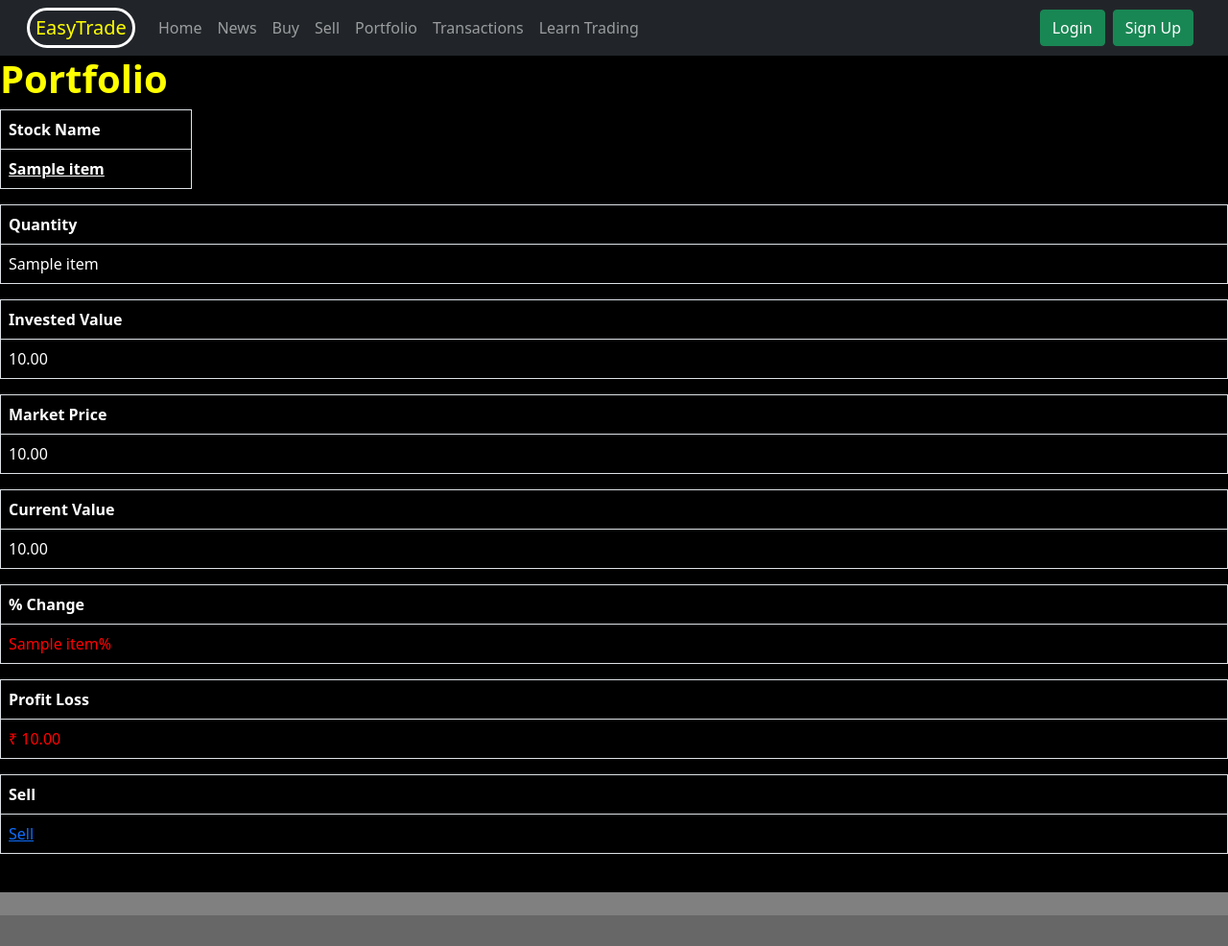
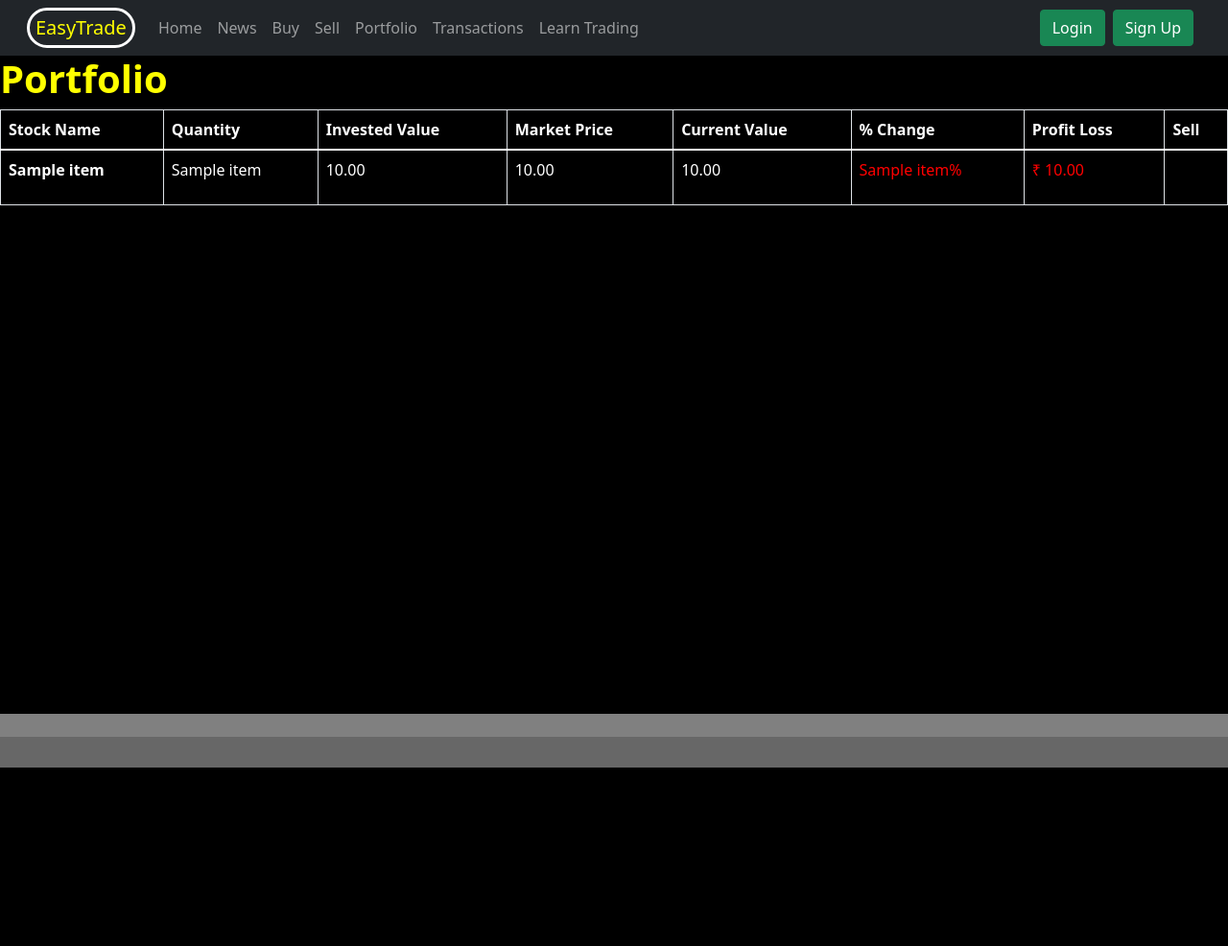
Before and after one commit to mohona7428/Stonks, a Django app: template stock/templates/portfolio11.html in a window 1280 px wide. Shown: the whole page at 96% size. After the commit the page ends 800 px from the top, so only its background shows below. Run offline with Django 3.2, Linux system fonts and the light colour scheme; the template is opened without the code that fills it: most values are stand-ins (such as "Sample title", 1, 10 or a date in 2020); some libraries are stand-ins or nearby versions.

Commit message:
gui changes

```diff
--- a/stock/templates/portfolio11.html
+++ b/stock/templates/portfolio11.html
@@ -249,111 +249,85 @@ td{
     <div class="wrapper">
         <div class="sec">
 
-            <table class="table table-bordered" style="width: 200px;" id="stocks">
-                <tr style="background:black;color:white;">
-                    <th scope="col">Stock Name</th>
+            <table class="table table-bordered" id="stocks">
+                <thead>
+                    <tr style="background:black;color:white;">
+                        <th scope="col">Stock Name</th>
+                        <th scope="col">Quantity</th>
+                        <th scope="col">Invested Value</th>
+                        <th scope="col">Market Price</th>
+                        <th scope="col">Current Value</th>
+                        <th scope="col">% Change</th>
+                        <th scope="col">Profit Loss</th>
+                        <th scope="col">Sell</th>
+                    </tr>
+                </thead>
 
-                </tr>
-                <tr style="color:white;">
-                    {% for item in companyname %}
-                    <td style="color:black;"><a href="/prices2/{{item}}" style="color:white;"><strong>{{ item }}</strong></a></td>
-                </tr>
-                {% endfor %}
+                <tbody>
+                    <tr style="color:white;">
+
+                        <td>
+                            {% for item in companyname %}
+                            <p><strong>{{ item }}</strong></p>
+                            {% endfor %}
+                        </td>
+
+
+                        <td>
+                            {% for item in quantity %}
+                            <p>{{ item }}</p>
+                            {% endfor %}
+                        </td>
+
+                        <td>
+                            {% for item in investedvalue %}
+                            <p>{{ item|floatformat:2  }}</p>
+                            {% endfor %}
+                        </td>
+
+                        <td>
+                            {% for item in marketprice %}
+                            <p>{{ item |floatformat:2 }}</p>
+                            {% endfor %}
+                        </td>
+
+                        <td>
+                            {% for item in currentvalue %}
+                            <p>{{ item |floatformat:2 }}</p>
+                            {% endfor %}
+                        </td>
+
+                        <td>
+                            {% for item in percent %}
+                            {% if item > 0 %}
+                            <p style="color:green;">{{item}}%</p>
+                            {% else %}
+                            <p style="color:red;">{{item}}%</p>
+                            {% endif%}
+                            {% endfor %}
+                        </td>
+
+                        <td>
+                            {% for item in profit %}
+                            {% if item > 0 %}
+                            <p style="color:green;">₹ {{item|floatformat:2 }}</p>
+                            {% else %}
+                            <p style="color:red;">₹ {{item|floatformat:2 }}</p>
+                            {% endif%}
+                            {% endfor %}
+                        </td>
+
+                        <!-- <td>
+                            {% for item in data %}
+                            <p style="color:black;"><a href="/sell/{{item.ticker}}">Sell</a></td>
+                            {% endfor %}
+                        </td> -->
+
+                    </tr>
+                </tbody>
+
             </table>
 
-            <table class="table table-bordered" style="width: 200%;">
-                <tr style="background:black;color:white;">
-                    <th scope="col">Quantity</th>
-
-                </tr>
-                <tr style="color:black;">
-                    {% for item in quantity %}
-                    <td style="color:white;">{{ item }}</td>
-                </tr>
-                {% endfor %}
-            </table>
-
-            <table class="table table-bordered" style="width: 210%;">
-                <tr style="background:black;color:white;">
-                    <th scope="col">Invested Value</th>
-
-                </tr>
-                <tr style="color:white;">
-                    {% for item in investedvalue %}
-                    <td style="color:white;">{{ item|floatformat:2  }}</td>
-                </tr>
-                {% endfor %}
-            </table>
-
-
-            <table class="table table-bordered" style="width: 200%;">
-                <tr style="background:black;color:white;">
-                    <th scope="col">Market Price</th>
-
-                </tr>
-                <tr style="color:white;">
-                    {% for item in marketprice %}
-                    <td style="color:white;">{{ item |floatformat:2 }}</td>
-                </tr>
-                {% endfor %}
-            </table>
-
-            <table class="table table-bordered" style="width: 200%;">
-                <tr style="background:black;color:white;">
-                    <th scope="col">Current Value</th>
-
-                </tr>
-                <tr style="color:white;">
-                    {% for item in currentvalue %}
-                    <td style="color:white;">{{ item |floatformat:2 }}</td>
-                </tr>
-                {% endfor %}
-            </table>
-
-
-            <table class="table table-bordered" style="width: 200%;">
-                <tr style="background:black;color:white;">
-                    <th scope="col">% Change</th>
-
-                </tr>
-                <tr style="color:white;">
-                    {% for item in percent %}
-                    {% if item > 0 %}
-                    <td style="color:green;">{{item}}%</td>
-                    {% else %}
-                    <td style="color:red;">{{item}}%</td>
-                    {% endif%}
-                </tr>
-                {% endfor %}
-            </table>
-
-            <table class="table table-bordered" style="width: 200%;">
-                <tr style="background:black;color:white;">
-                    <th scope="col">Profit Loss</th>
-
-                </tr>
-                <tr style="color:white;">
-                    {% for item in profit %}
-                      {% if item > 0 %}
-                    <td style="color:green;">₹ {{item|floatformat:2 }}</td>
-                    {% else %}
-                    <td style="color:red;">₹ {{item|floatformat:2 }}</td>
-                    {% endif%}
-                </tr>
-                {% endfor %}
-            </table>
-
-            <table class="table table-bordered" style="width: 200%;">
-                <tr style="background:black;color:white;">
-                    <th scope="col">Sell</th>
-
-                </tr>
-                <tr style="color:white;">
-                    {% for item in data %}
-                    <td style="color:black;"><a href="/sell/{{item.ticker}}" style=" ">Sell</a></td>
-                </tr>
-                {% endfor %}
-            </table>
         </div>
     </div>
     <br>
```
Also changed, not shown: stock/templates/portfolio.html (+67 -109 lines).
